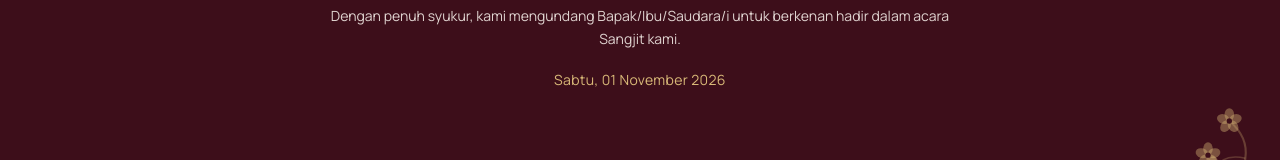
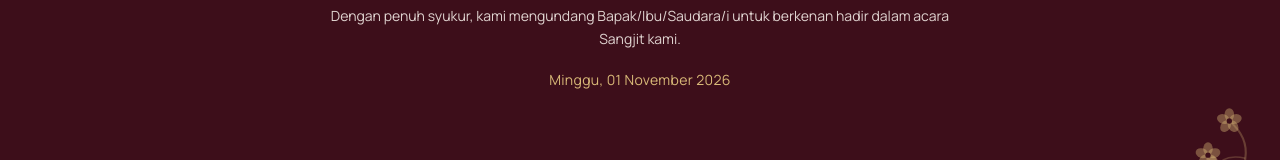
Before and after one commit to kimjar-ui/undangan-sangjit-sikhi, a Next.js app: page / in a window 1280 px wide. Shown: the part 503-663 px from the top of the page. Built offline with nearby package versions, Linux system fonts and the light colour scheme.

Commit message:
Update page.tsx

```diff
--- a/app/page.tsx
+++ b/app/page.tsx
@@ -22,7 +22,7 @@ export default function Home() {
       <Hero
         groomName="Sikhi Vessabhu"
         brideName="Yuniar Melania"
-        eventDate="Sabtu, 01 November 2026"
+        eventDate="Minggu, 01 November 2026"
       />
 
       <CoupleFeature />
```
